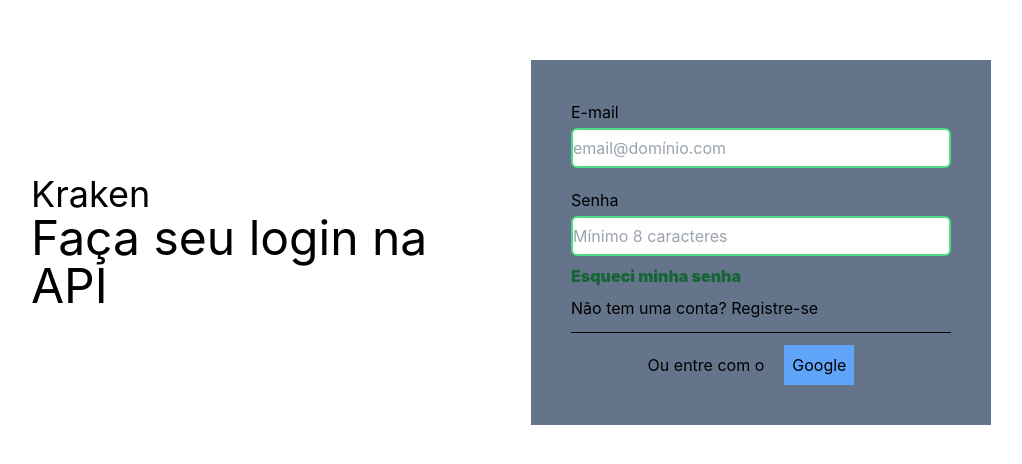
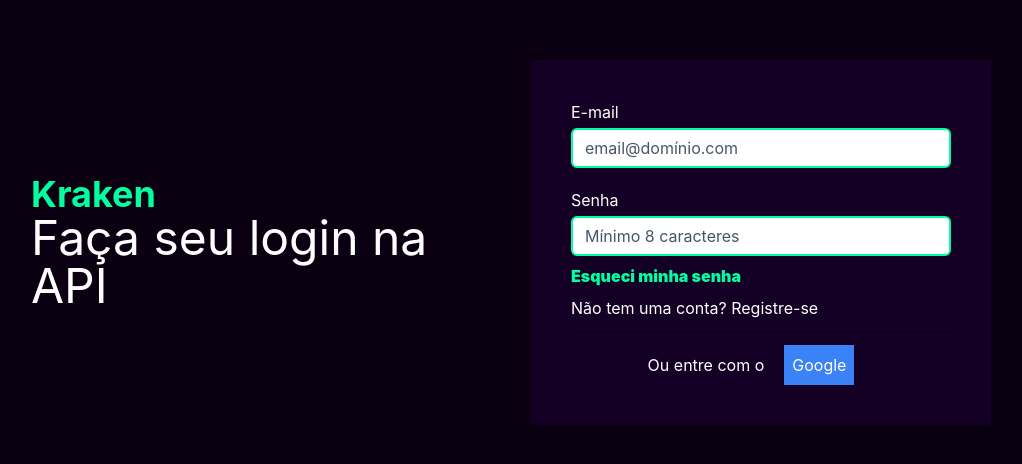
Before and after one commit to Kraken-Tools/kraken_frontend, a Next.js app: page /login in a window 1280 px wide. Shown: the part 158-622 px from the top of the page, without its empty margins (129-1151 px from the left). Built offline with nearby package versions, Linux system fonts and the light colour scheme.

Commit message:
Paleta de cores principal

```diff
--- a/components/Layout/CustomInput.jsx
+++ b/components/Layout/CustomInput.jsx
@@ -12,7 +12,7 @@
             type={type}
             name={name}
             placeholder={placeholder}
-            className="w-full border-2 border-green-400 outline-none rounded-md h-10"/>
+            className="w-full border-2 placeholder-slate-600 text-black border-main-highlight-color outline-none rounded-md px-3 h-10"/>
         </div>
     </div>
   );
--- a/pages/login.jsx
+++ b/pages/login.jsx
@@ -3,27 +3,27 @@
 export default function Login() {
 
   return (
-    <div className="min-h-full">
+    <div className="min-h-full bg-main-background">
       <div className="flex flex-row justify-center min-h-screen items-center">
         <div className="flex p-8 justify-center w-full max-w-5xl">
           <div className="grid md:grid-cols-2 items-center justify-center gap-10">
-            <div className="flex flex-col">
-              <h1 className="text-4xl">Kraken</h1>
+            <div className="flex flex-col text-white">
+              <h1 className="text-4xl text-main-highlight-color font-bold">Kraken</h1>
               <h1 className="text-5xl">Faça seu login na API</h1>
             </div>
-            <form className="bg-slate-500 py-10 px-10">
+            <form className="bg-secondary-background text-white py-10 px-10">
               <section className="flex flex-col gap-5">
                 <CustomInput label="E-mail" name="email" placeholder="email@domínio.com" type="email"/>
                 <CustomInput label="Senha" name="password" placeholder="Mínimo 8 caracteres" type="password"/>
               </section>
-              <a className="inline-block text-green-800 my-2 cursor-pointer font-black">Esqueci minha senha</a>
+              <a className="inline-block text-main-highlight-color my-2 cursor-pointer font-black">Esqueci minha senha</a>
               <div className="">
                 Não tem uma conta? <a>Registre-se</a>
               </div>
-              <hr className="my-3 border-b- border-black"/>
+              <hr className="my-3 border-main-background"/>
               <div className="flex justify-center items-center">
                 <h3>Ou entre com o </h3>
-                <button className="bg-blue-400 p-2 mx-5">Google</button>
+                <button className="bg-blue-500 p-2 mx-5">Google</button>
               </div>
             </form>
           </div>
--- a/tailwind.config.js
+++ b/tailwind.config.js
@@ -5,7 +5,13 @@
     "./components/**/*.{js,ts,jsx,tsx}",
   ],
   theme: {
-    extend: {},
+    extend: {
+      colors:{
+        "main-background": "#0a0012",
+        "secondary-background": "#150025",
+        "main-highlight-color": "#00ffa0"
+      }
+    },
   },
   plugins: [],
 }
```
